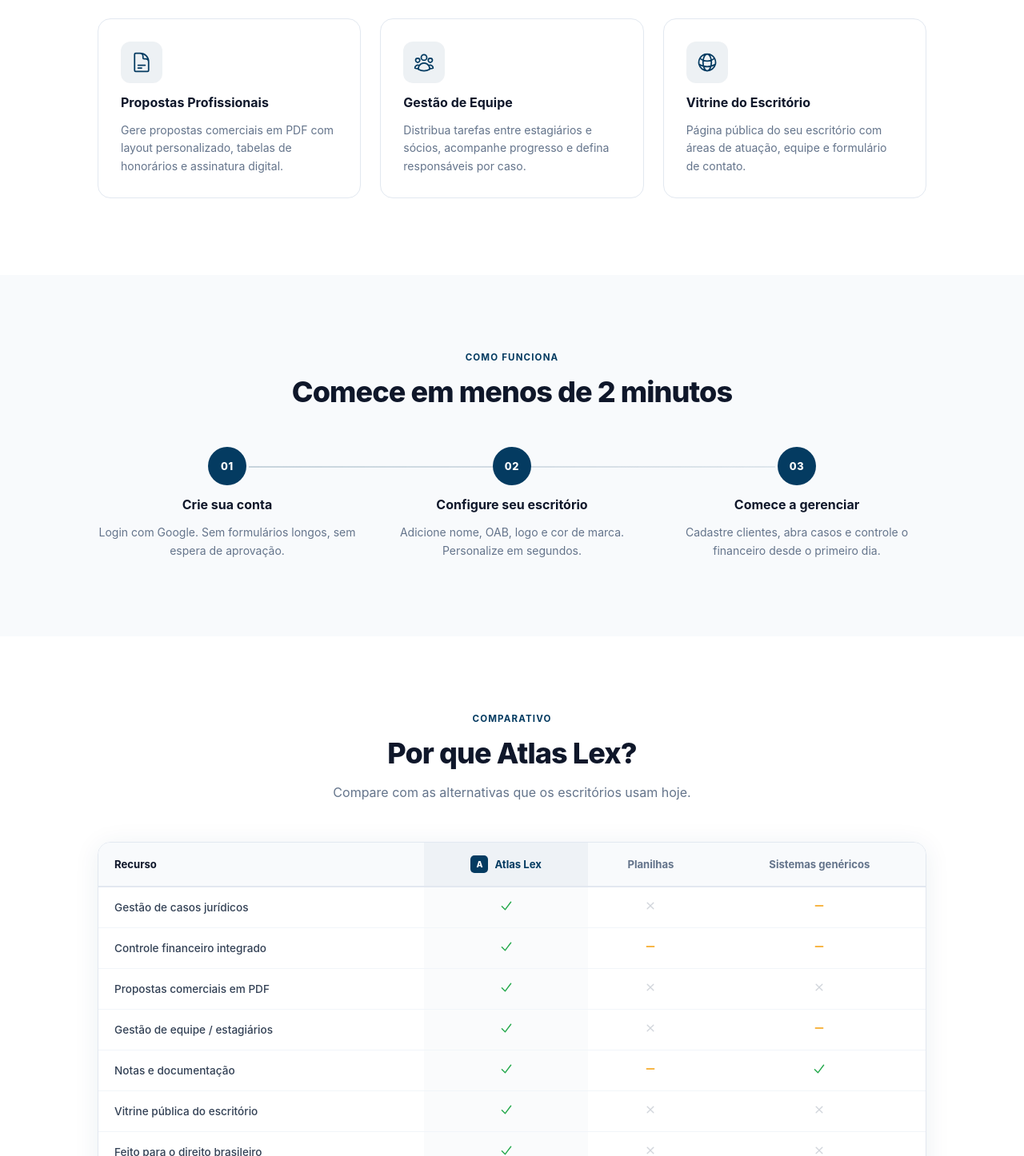
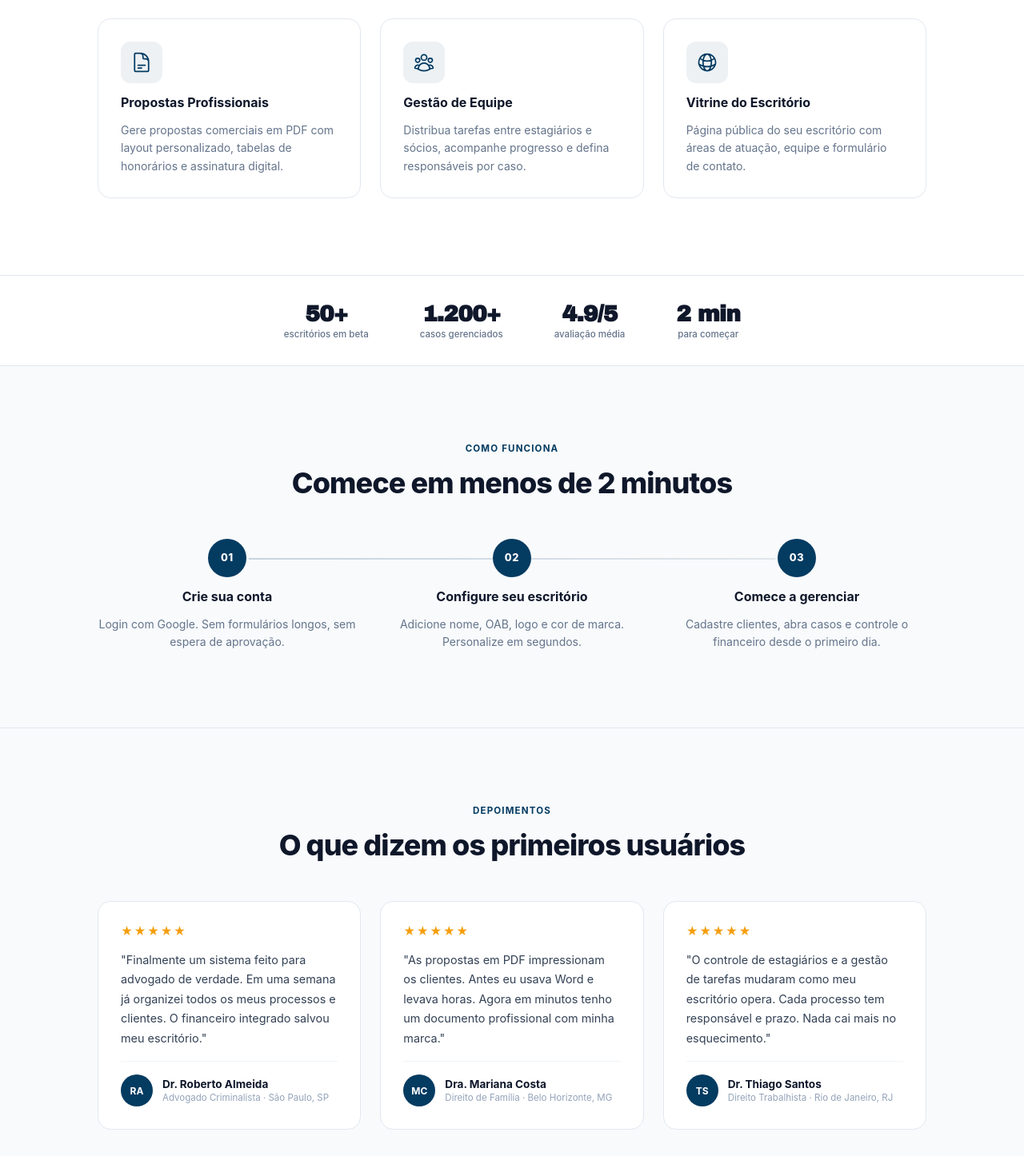
Before and after one commit to capybarbara48/atlas-lex, a React (Vite) app: page / in a window 1280 px wide. Shown: the part 1354-2800 px from the top of the page at 80% size. Built offline with nearby package versions, Linux system fonts and the light colour scheme; no server answers.

Commit message:
feat: landing page polish — testimonials, stats strip, SEO meta tags, footer fix

```diff
--- a/index.html
+++ b/index.html
@@ -4,7 +4,16 @@
     <meta charset="UTF-8" />
     <link rel="icon" type="image/svg+xml" href="/favicon.svg" />
     <meta name="viewport" content="width=device-width, initial-scale=1.0" />
-    <title>Atlas Lex</title>
+    <title>Atlas Lex — Gestão Jurídica Inteligente para Advogados</title>
+    <meta name="description" content="Sistema de gestão jurídica para advogados brasileiros. Casos, clientes, financeiro, propostas em PDF e equipe — tudo em um só lugar. Grátis no beta." />
+    <meta property="og:title" content="Atlas Lex — Gestão Jurídica Inteligente" />
+    <meta property="og:description" content="Gerencie seu escritório com casos, clientes, financeiro e propostas profissionais. Feito para advogados brasileiros." />
+    <meta property="og:type" content="website" />
+    <meta property="og:url" content="https://atlas-lex-one.vercel.app" />
+    <meta name="twitter:card" content="summary_large_image" />
+    <meta name="twitter:title" content="Atlas Lex — Gestão Jurídica Inteligente" />
+    <meta name="twitter:description" content="Sistema de gestão para escritórios de advocacia brasileiros. Grátis no beta." />
+    <meta name="theme-color" content="#043b61" />
   </head>
   <body>
     <div id="root"></div>
--- a/src/pages/Landing.jsx
+++ b/src/pages/Landing.jsx
@@ -221,6 +221,21 @@
         </div>
       </section>
 
+      {/* ── Stats strip ── */}
+      <div className={styles.statsStrip}>
+        {[
+          { value: '50+',   label: 'escritórios em beta' },
+          { value: '1.200+',label: 'casos gerenciados'   },
+          { value: '4.9/5', label: 'avaliação média'      },
+          { value: '2 min', label: 'para começar'         },
+        ].map(s => (
+          <div key={s.label} className={styles.statItem}>
+            <span className={styles.statValue}>{s.value}</span>
+            <span className={styles.statLabel}>{s.label}</span>
+          </div>
+        ))}
+      </div>
+
       {/* ── How it works ── */}
       <section className={styles.howItWorks}>
         <div className={styles.sectionInner}>
@@ -237,6 +252,52 @@
                 <div className={styles.stepNum}>{s.n}</div>
                 <h3 className={styles.stepTitle}>{s.title}</h3>
                 <p className={styles.stepDesc}>{s.desc}</p>
+              </div>
+            ))}
+          </div>
+        </div>
+      </section>
+
+      {/* ── Testimonials ── */}
+      <section className={styles.testimonials}>
+        <div className={styles.sectionInner}>
+          <p className={styles.sectionEye}>Depoimentos</p>
+          <h2 className={styles.sectionTitle}>O que dizem os primeiros usuários</h2>
+
+          <div className={styles.testimonialsGrid}>
+            {[
+              {
+                quote: 'Finalmente um sistema feito para advogado de verdade. Em uma semana já organizei todos os meus processos e clientes. O financeiro integrado salvou meu escritório.',
+                name: 'Dr. Roberto Almeida',
+                role: 'Advogado Criminalista',
+                city: 'São Paulo, SP',
+                init: 'RA',
+              },
+              {
+                quote: 'As propostas em PDF impressionam os clientes. Antes eu usava Word e levava horas. Agora em minutos tenho um documento profissional com minha marca.',
+                name: 'Dra. Mariana Costa',
+                role: 'Direito de Família',
+                city: 'Belo Horizonte, MG',
+                init: 'MC',
+              },
+              {
+                quote: 'O controle de estagiários e a gestão de tarefas mudaram como meu escritório opera. Cada processo tem responsável e prazo. Nada cai mais no esquecimento.',
+                name: 'Dr. Thiago Santos',
+                role: 'Direito Trabalhista',
+                city: 'Rio de Janeiro, RJ',
+                init: 'TS',
+              },
+            ].map(t => (
+              <div key={t.name} className={styles.testimonialCard}>
+                <div className={styles.testimonialStars}>{'★'.repeat(5)}</div>
+                <p className={styles.testimonialQuote}>"{t.quote}"</p>
+                <div className={styles.testimonialAuthor}>
+                  <div className={styles.testimonialAvatar}>{t.init}</div>
+                  <div>
+                    <div className={styles.testimonialName}>{t.name}</div>
+                    <div className={styles.testimonialRole}>{t.role} · {t.city}</div>
+                  </div>
+                </div>
               </div>
             ))}
           </div>
@@ -373,7 +434,7 @@
             </div>
           </div>
           <div className={styles.footerCopy}>
-            © {new Date().getFullYear()} Atlas Adv. Todos os direitos reservados.
+            © {new Date().getFullYear()} Atlas Lex. Todos os direitos reservados.
           </div>
         </div>
       </footer>
--- a/src/pages/Landing.module.css
+++ b/src/pages/Landing.module.css
@@ -416,6 +416,113 @@
   text-align: center;
   max-width: 560px;
   line-height: 1.6;
+}
+
+/* ── Stats strip ─────────────────────────────────────────────────────── */
+.statsStrip {
+  background: #fff;
+  border-top: 1px solid #e2e8f0;
+  border-bottom: 1px solid #e2e8f0;
+  padding: 2rem;
+  display: flex;
+  align-items: center;
+  justify-content: center;
+  gap: 4rem;
+  flex-wrap: wrap;
+}
+
+.statItem {
+  display: flex;
+  flex-direction: column;
+  align-items: center;
+  gap: 0.2rem;
+}
+
+.statValue {
+  font-size: 1.75rem;
+  font-weight: 800;
+  color: #0f172a;
+  letter-spacing: -0.03em;
+  font-family: 'Archivo Black', sans-serif;
+}
+
+.statLabel {
+  font-size: 0.72rem;
+  color: #64748b;
+  font-weight: 500;
+}
+
+/* ── Testimonials ────────────────────────────────────────────────────── */
+.testimonials {
+  padding: 6rem 0;
+  background: #f8fafc;
+  border-top: 1px solid #e2e8f0;
+  border-bottom: 1px solid #e2e8f0;
+}
+
+.testimonialsGrid {
+  display: grid;
+  grid-template-columns: repeat(3, 1fr);
+  gap: 1.5rem;
+  margin-top: 2rem;
+  width: 100%;
+}
+
+.testimonialCard {
+  background: #fff;
+  border: 1px solid #e2e8f0;
+  border-radius: 16px;
+  padding: 1.75rem;
+  display: flex;
+  flex-direction: column;
+  gap: 1rem;
+}
+
+.testimonialStars {
+  color: #f59e0b;
+  font-size: 0.9rem;
+  letter-spacing: 0.1em;
+}
+
+.testimonialQuote {
+  font-size: 0.9rem;
+  color: #334155;
+  line-height: 1.7;
+  flex: 1;
+}
+
+.testimonialAuthor {
+  display: flex;
+  align-items: center;
+  gap: 0.75rem;
+  padding-top: 1rem;
+  border-top: 1px solid #f1f5f9;
+}
+
+.testimonialAvatar {
+  width: 40px;
+  height: 40px;
+  border-radius: 50%;
+  background: var(--accent, #043b61);
+  color: #fff;
+  font-size: 0.75rem;
+  font-weight: 700;
+  display: flex;
+  align-items: center;
+  justify-content: center;
+  flex-shrink: 0;
+}
+
+.testimonialName {
+  font-size: 0.85rem;
+  font-weight: 700;
+  color: #0f172a;
+}
+
+.testimonialRole {
+  font-size: 0.72rem;
+  color: #94a3b8;
+  margin-top: 0.1rem;
 }
 
 /* ── Features ────────────────────────────────────────────────────────── */
@@ -867,10 +974,12 @@
   .heroSub { text-align: center; }
   .heroCtas { justify-content: center; }
   .featureGrid { grid-template-columns: repeat(2, 1fr); }
+  .testimonialsGrid { grid-template-columns: 1fr; max-width: 480px; }
   .securityGrid { grid-template-columns: 1fr; }
   .stepsRow { grid-template-columns: 1fr; }
   .stepsRow::before { display: none; }
   .plansRow { grid-template-columns: 1fr; max-width: 380px; }
+  .statsStrip { gap: 2rem; }
 }
 
 @media (max-width: 600px) {
@@ -878,4 +987,6 @@
   .navLinks { display: none; }
   .featureGrid { grid-template-columns: 1fr; }
   .strip { gap: 1rem; }
+  .statsStrip { gap: 1.5rem; padding: 1.5rem 1rem; }
+  .statValue { font-size: 1.4rem; }
 }
```
